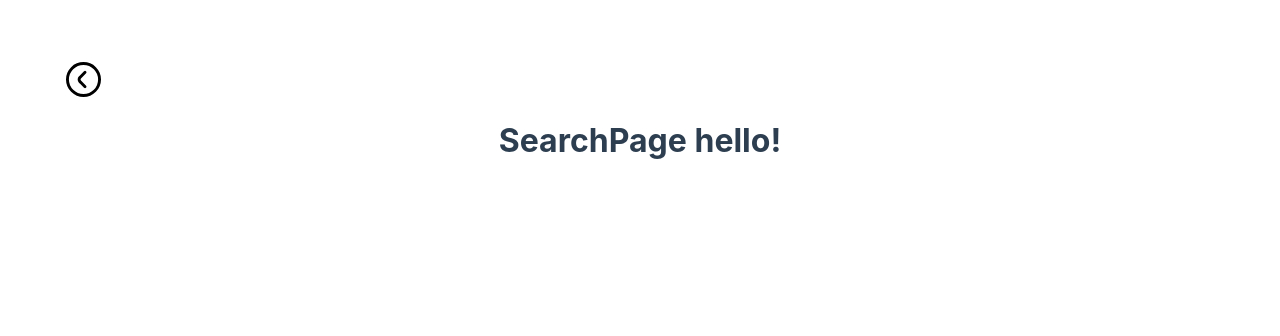
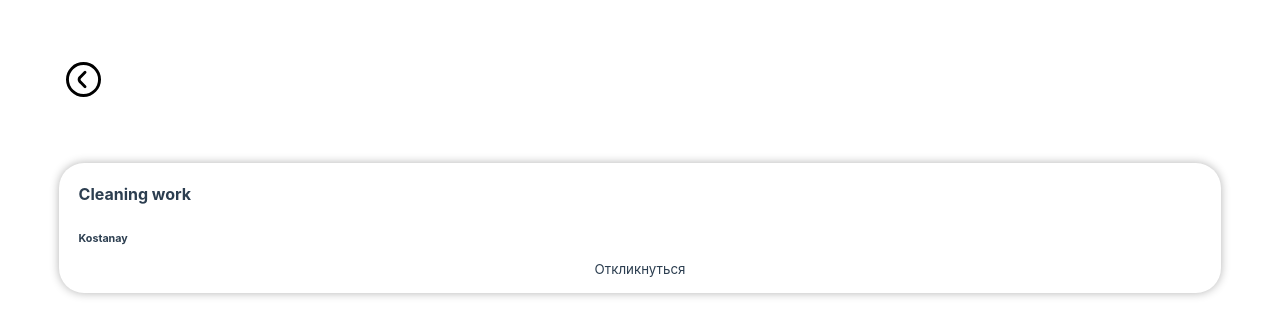
Before and after one commit to Kuanysh-kst/WebAppTelegram, a Vue app: page /search in a window 1280 px wide. Shown: the top 336 px of the page. Built offline with nearby package versions, Linux system fonts and the light colour scheme; no server answers.

Commit message:
added new card
Signed-off-by: Kuanysh <90975457+Kuanysh-kst@users.noreply.github.com>

```diff
--- /dev/null
+++ b/src/components/VacancyCard.vue
@@ -0,0 +1,56 @@
+<template>
+    <div>
+        <div class="vacancy-card">
+            <div class="job-naming">
+                <h4>Cleaning work</h4>
+            </div>
+            <div class="city-naming">
+                <h6>
+                    Kostanay</h6>
+            </div>
+            <div class="check-button">Откликнуться</div>
+        </div>
+    </div>
+</template>
+
+<style>
+.city-naming h6 {
+    height: 1px;
+
+    float: left;
+    margin-left: 20px;
+}
+
+.job-naming h4 {
+    margin-left: 20px;
+    height: 1px;
+    float: left;
+}
+
+.check-button {
+    padding-top: 3px;
+    padding-bottom: 3px;
+    width: 80%;
+    height: 20px;
+    background-color: var(--tg-theme-button-color);
+    margin-left: 10%;
+    margin-right: 10%;
+    margin-bottom: 20px;
+    font-size: 10pt;
+    border-radius: 15px;
+    color: var(--tg-theme-button-text-color);
+}
+
+.vacancy-card {
+    justify-content: space-between;
+    display: flex;
+    flex-direction: column;
+    margin-top: 5%;
+    margin-right: 4%;
+    margin-left: 4%;
+    height: 130px;
+    background-color: var(--tg-theme-bg-color);
+    border-radius: 25px;
+    box-shadow: 0 0 10px rgba(0, 0, 0, 0.3);
+}
+</style>
--- a/src/views/SearchPage.vue
+++ b/src/views/SearchPage.vue
@@ -1,16 +1,18 @@
 <template>
     <div>
         <BackLine></BackLine>
-        <h1>SearchPage hello!</h1>
+        <VacancyCard></VacancyCard>
     </div>
 </template>
 
 <script>
 import BackLine from '@/components/BackLine.vue';
+import VacancyCard from '@/components/VacancyCard.vue';
 
 export default {
     components: {
-        BackLine
+        BackLine,
+        VacancyCard
     }
 }
 </script>
```
